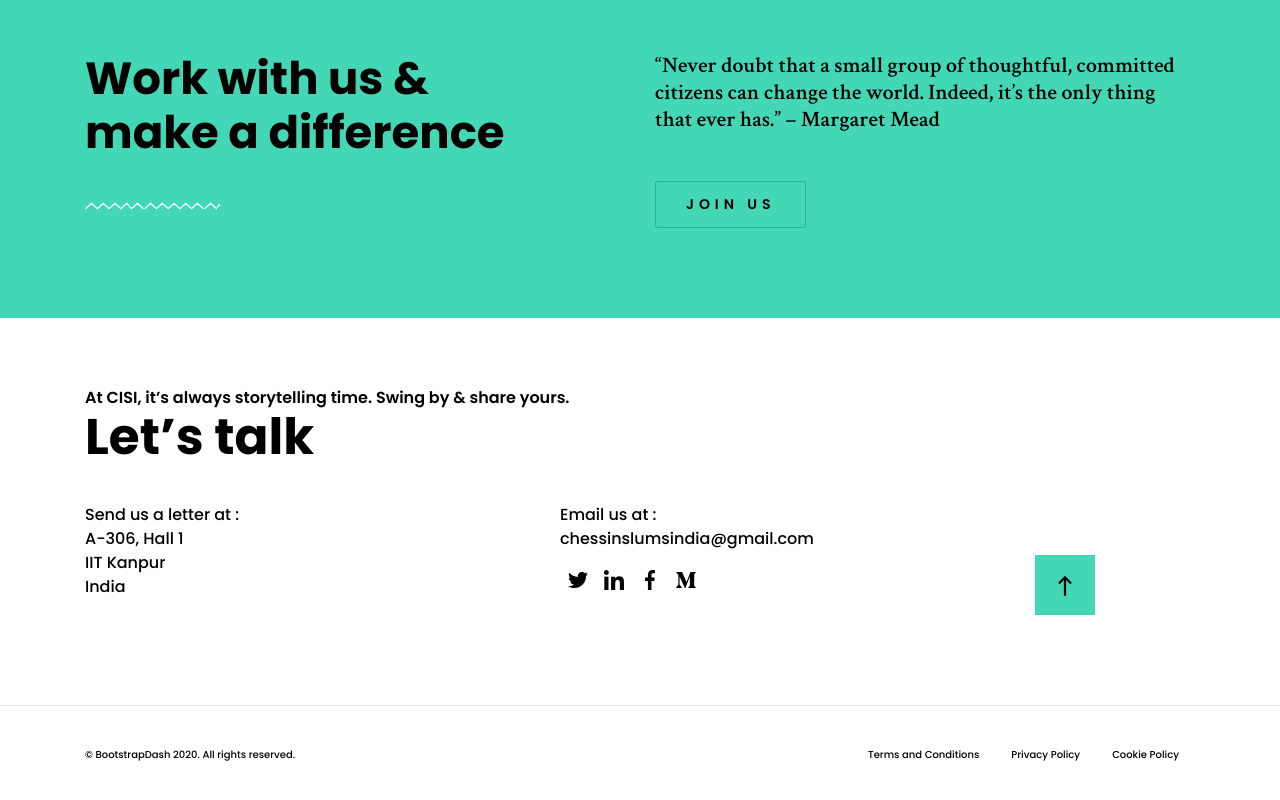
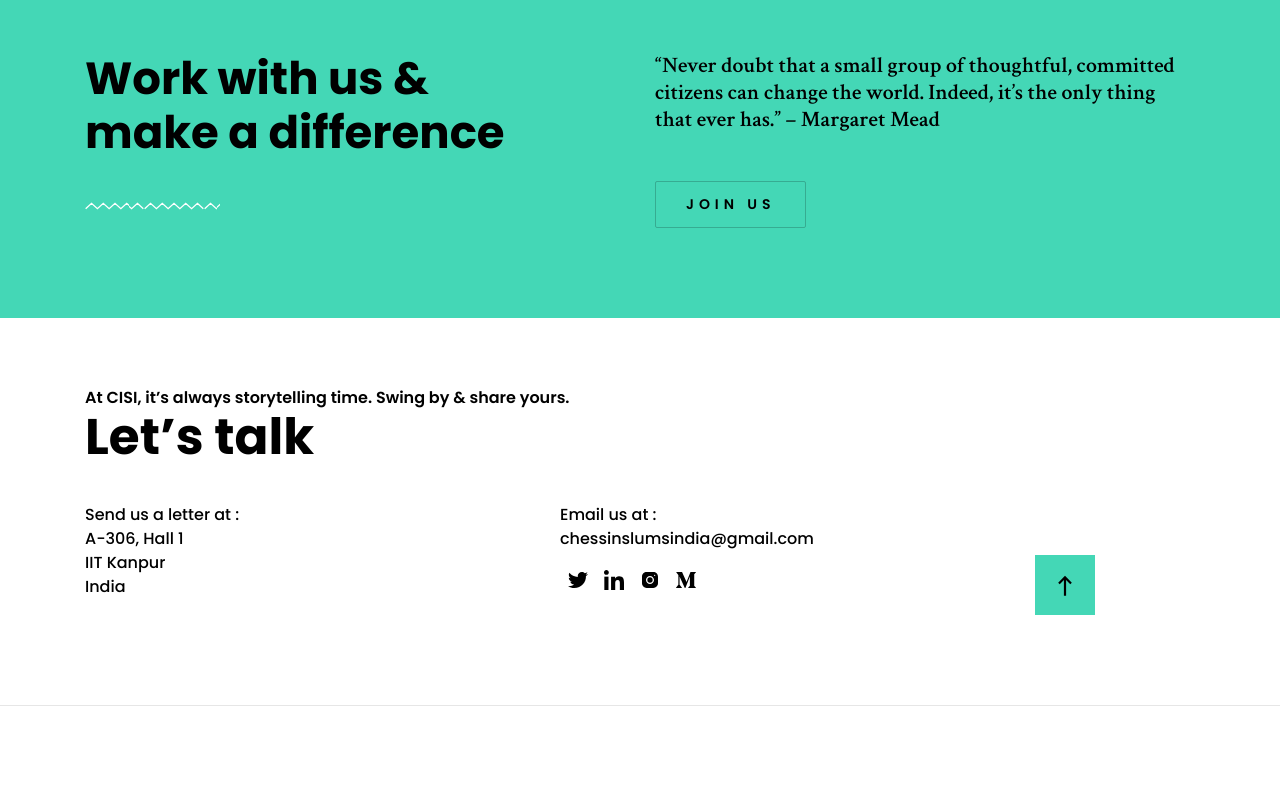
Before and after one commit to chessinslumsindia/chessinslumsindia, a plain HTML site: page index.html in a window 1280 px wide. Shown: the part 1806-2606 px from the top of the page. Drawn offline with Linux system fonts and the light colour scheme.

Commit message:
Website Update n/n

```diff
--- a/index.html
+++ b/index.html
@@ -424,7 +424,7 @@
                             </li>
                             <li class="nav-item">
                                 <a href="https://www.instagram.com/chessinslumsindia/" target="_blank" class="nav-link">
-                                    <img src="assets/images/facebook@1x.svg" alt="instagram">
+                                    <img src="assets/images/icons8-instagram.svg" alt="instagram">
                                 </a>
                             </li>
                             <li class="nav-item">
@@ -447,12 +447,7 @@
 
     <footer class="hiro-footer wow fadeInUp">
         <div class="container d-flex flex-wrap justify-content-lg-between align-items-center">
-            <p class="mb-0 footer-text">© <a href="https://www.bootstrapdash.com" target="_blank" rel="noopener noreferrer" class="text-reset">BootstrapDash</a> 2020. All rights reserved.</p>
-            <nav class="footer-nav nav">
-                <a href="#!" class="nav-link">Terms and Conditions</a>
-                <a href="#!" class="nav-link">Privacy Policy</a>
-                <a href="#!" class="nav-link">Cookie Policy</a>
-            </nav>
+
         </div>
     </footer>
 
```
Also changed, not shown: assets/images/icons8-instagram.svg (added).
